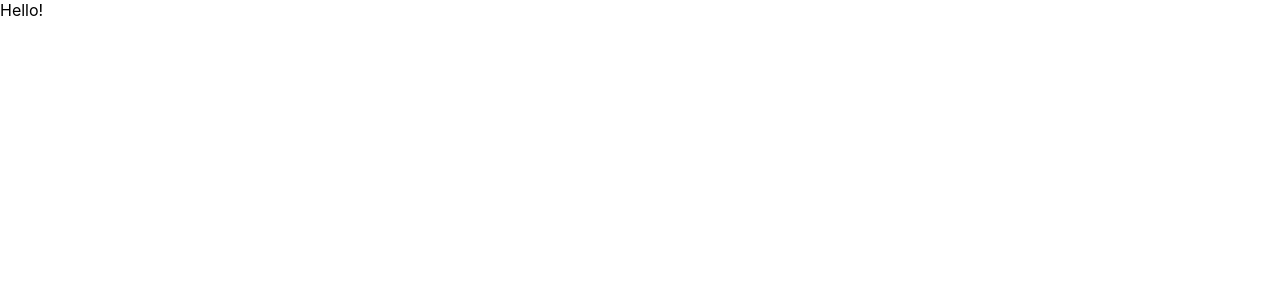
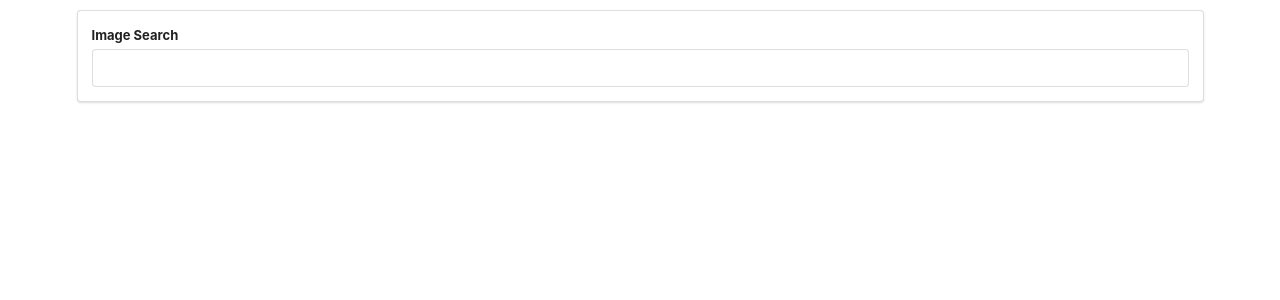
Before and after one commit to abhijitsamui/search, a React (Create React App) app: page / in a window 1280 px wide. Shown: the top 300 px of the page. Built offline with nearby package versions, Linux system fonts and the light colour scheme.

Commit message:
semantic UI setup

```diff
--- a/public/index.html
+++ b/public/index.html
@@ -1,15 +1,18 @@
 <!DOCTYPE html>
 <html lang="en">
   <head>
-    <meta charset="utf-8">
-    <link rel="shortcut icon" href="%PUBLIC_URL%/favicon.ico">
-    <meta name="viewport" content="width=device-width, initial-scale=1, shrink-to-fit=no">
-    <meta name="theme-color" content="#000000">
-    <!--
-      manifest.json provides metadata used when your web app is added to the
-      homescreen on Android. See https://developers.google.com/web/fundamentals/web-app-manifest/
-    -->
-    <link rel="manifest" href="%PUBLIC_URL%/manifest.json">
+    <meta charset="utf-8" />
+    <link rel="shortcut icon" href="%PUBLIC_URL%/favicon.ico" />
+    <meta
+      name="viewport"
+      content="width=device-width, initial-scale=1, shrink-to-fit=no"
+    />
+    <meta name="theme-color" content="#000000" />
+    <link
+      rel="stylesheet"
+      href="https://cdnjs.cloudflare.com/ajax/libs/semantic-ui/2.4.1/semantic.min.css"
+    />
+    <link rel="manifest" href="%PUBLIC_URL%/manifest.json" />
     <!--
       Notice the use of %PUBLIC_URL% in the tags above.
       It will be replaced with the URL of the `public` folder during the build.
@@ -22,9 +25,7 @@
     <title>React App</title>
   </head>
   <body>
-    <noscript>
-      You need to enable JavaScript to run this app.
-    </noscript>
+    <noscript> You need to enable JavaScript to run this app. </noscript>
     <div id="root"></div>
     <!--
       This HTML file is a template.
--- a/src/App.js
+++ b/src/App.js
@@ -1,8 +1,13 @@
 import React, { Component } from "react";
+import SearchBar from "./components/SearchBar";
 
 class App extends Component {
   render() {
-    return <div className="App">Hello!</div>;
+    return (
+      <div className="ui container" style={{ marginTop: "10px" }}>
+        <SearchBar />
+      </div>
+    );
   }
 }
 
--- /dev/null
+++ b/src/components/SearchBar.js
@@ -0,0 +1,18 @@
+import React, { Component } from "react";
+
+export class SearchBar extends Component {
+  render() {
+    return (
+      <div className="ui segment">
+        <form className="ui form">
+          <div className="field">
+            <label>Image Search</label>
+            <input type="text" />
+          </div>
+        </form>
+      </div>
+    );
+  }
+}
+
+export default SearchBar;
```
